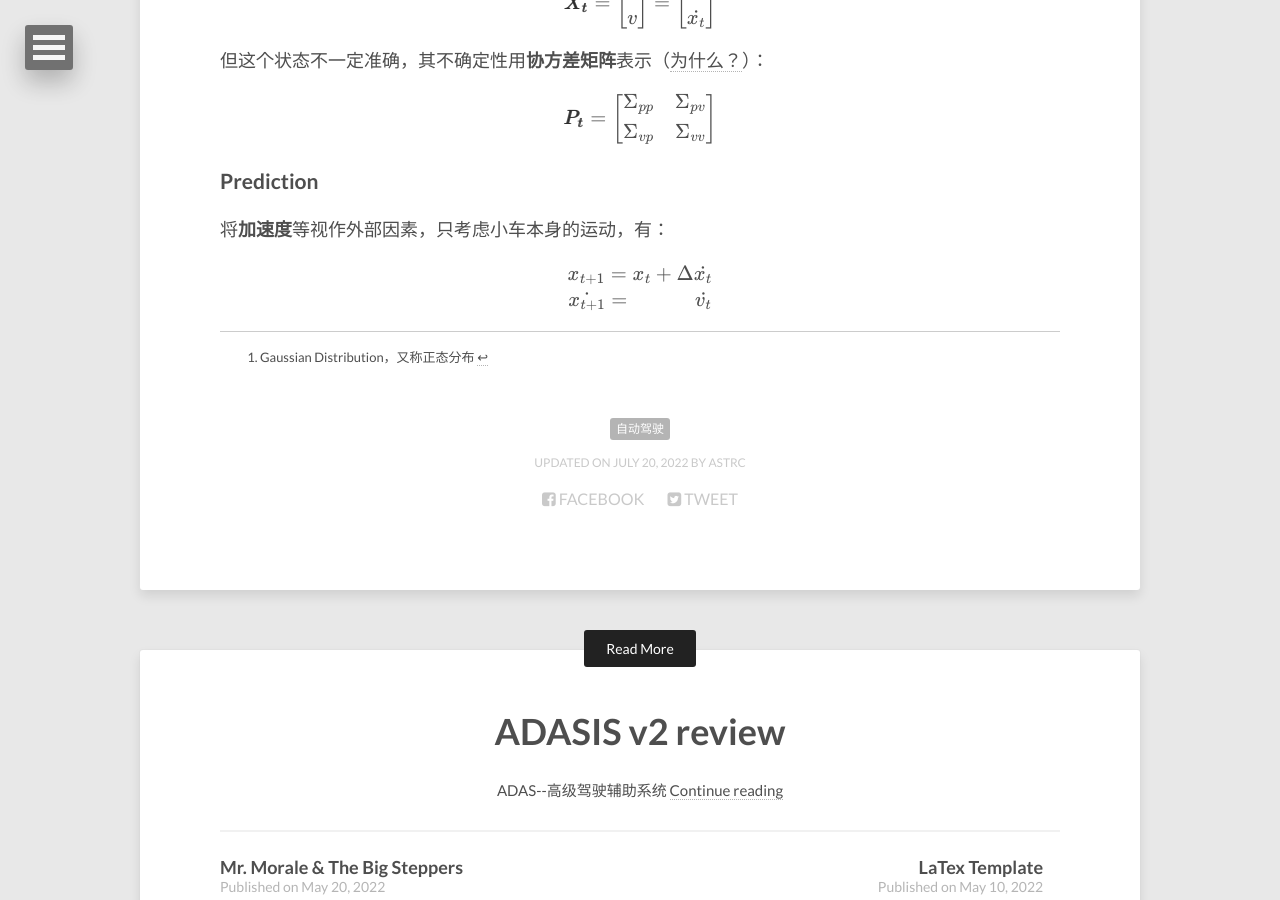
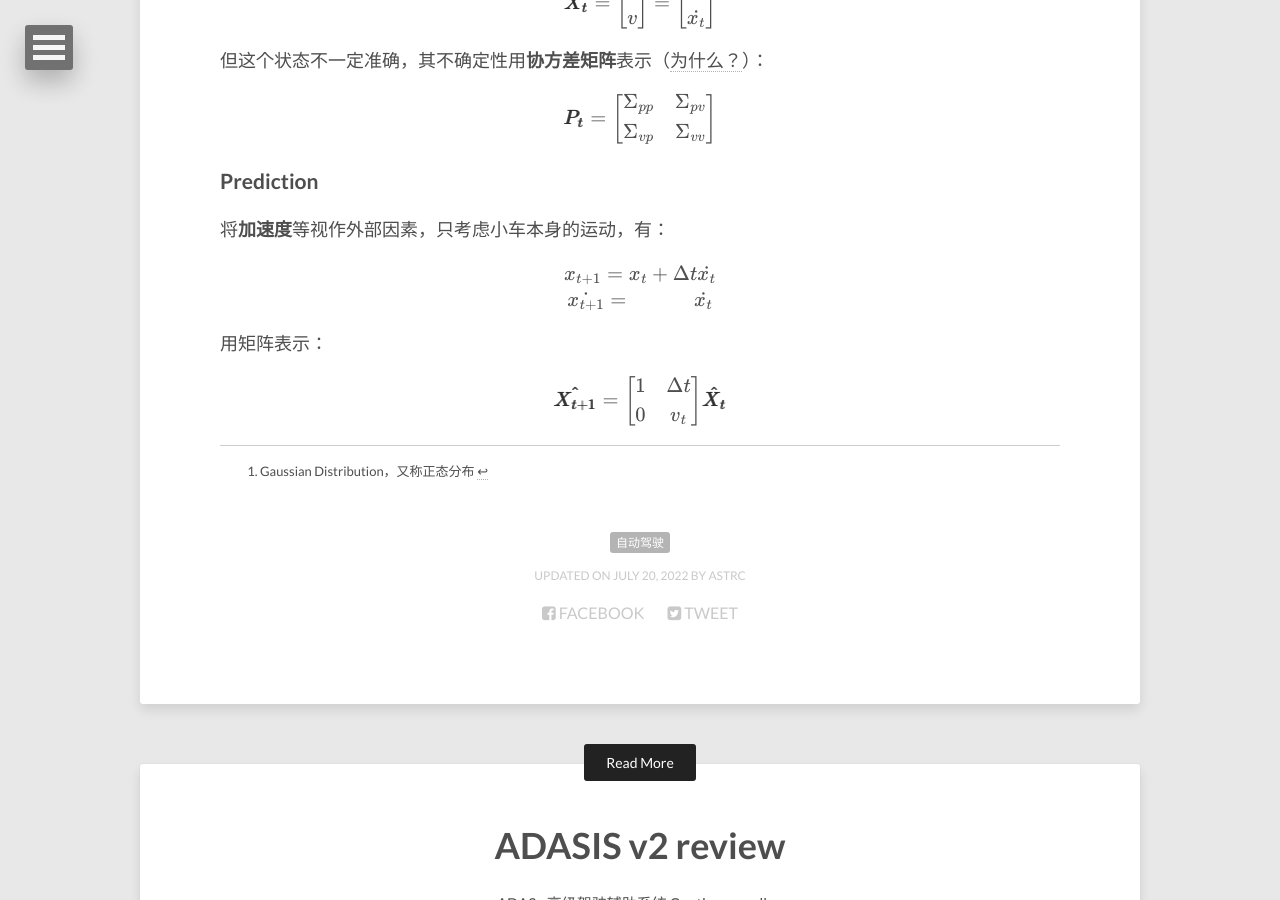
Before and after one commit to lucameng/lucameng.github.io, a Jekyll site: the page built from _posts/2022-07-20-Kalman-Filter.md, in a window 1280 px wide and 900 px high, scrolled down 3146 px. Built offline with Jekyll 4.4.1, drawn with Linux system fonts in a browser that asks for light colours; formulas are drawn with MathJax 3.

Commit message:
update KF

```diff
--- a/_posts/2022-07-20-Kalman-Filter.md
+++ b/_posts/2022-07-20-Kalman-Filter.md
@@ -168,13 +168,22 @@ $
 
 <center>
 $
-x_{t+1}=x_{t}+\Delta \dot{x_{t}}
+x_{t+1}=x_{t}+\Delta t \dot{x_{t}}
 $
 </center>
 
 <center>
 $
-\dot{x_{t+1}}=\qquad \quad \dot{v_{t}}
+\dot{x_{t+1}}=\qquad \quad \dot{x_{t}}
+$
+</center>
+
+用矩阵表示：
+
+<center>
+$
+\pmb{\hat{X_{t+1}}}=\begin{bmatrix} 1 &\Delta t\\
+          0 &v_{t} \end{bmatrix} \pmb{\hat{X_{t}}}
 $
 </center>
 
```
